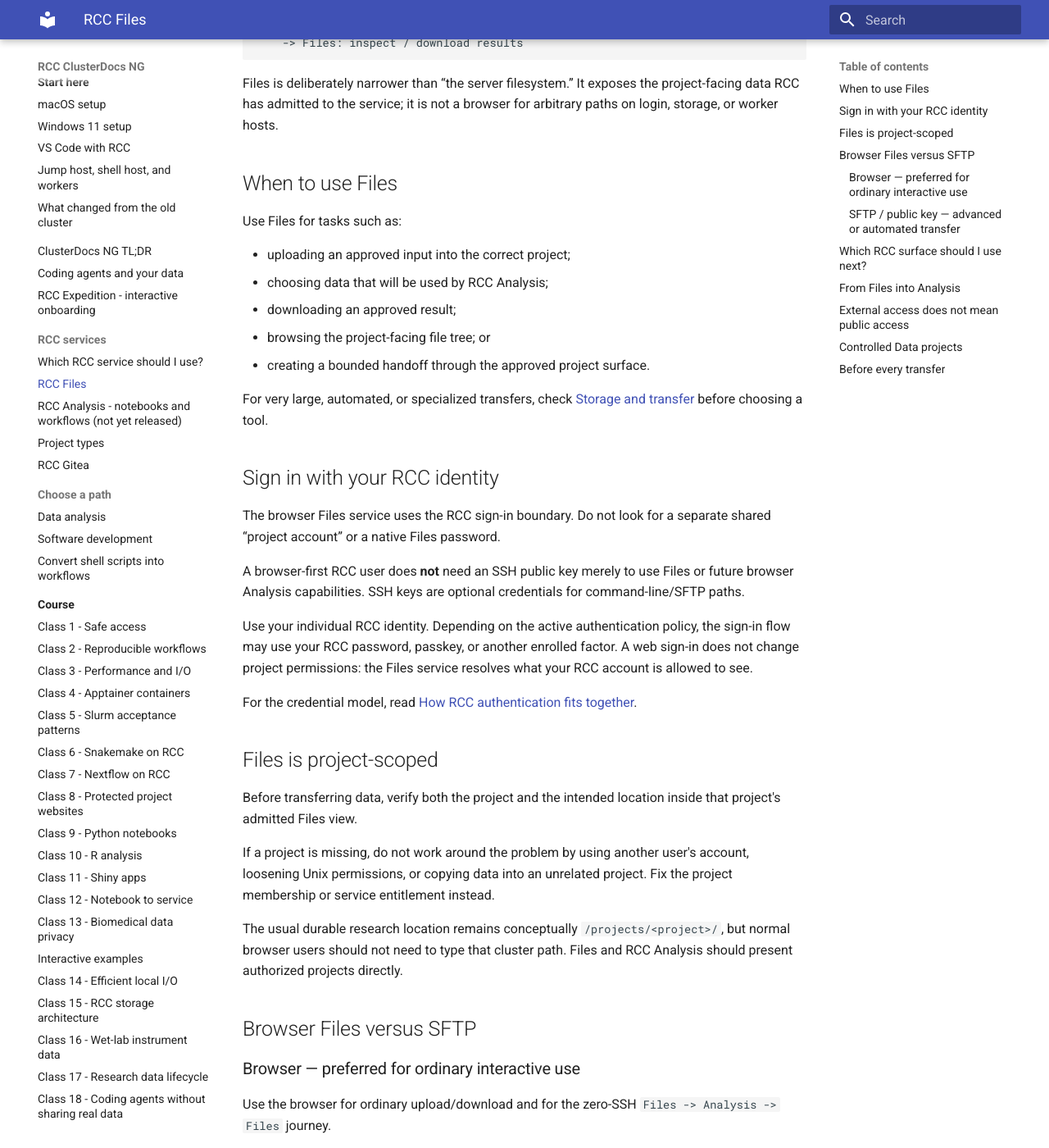
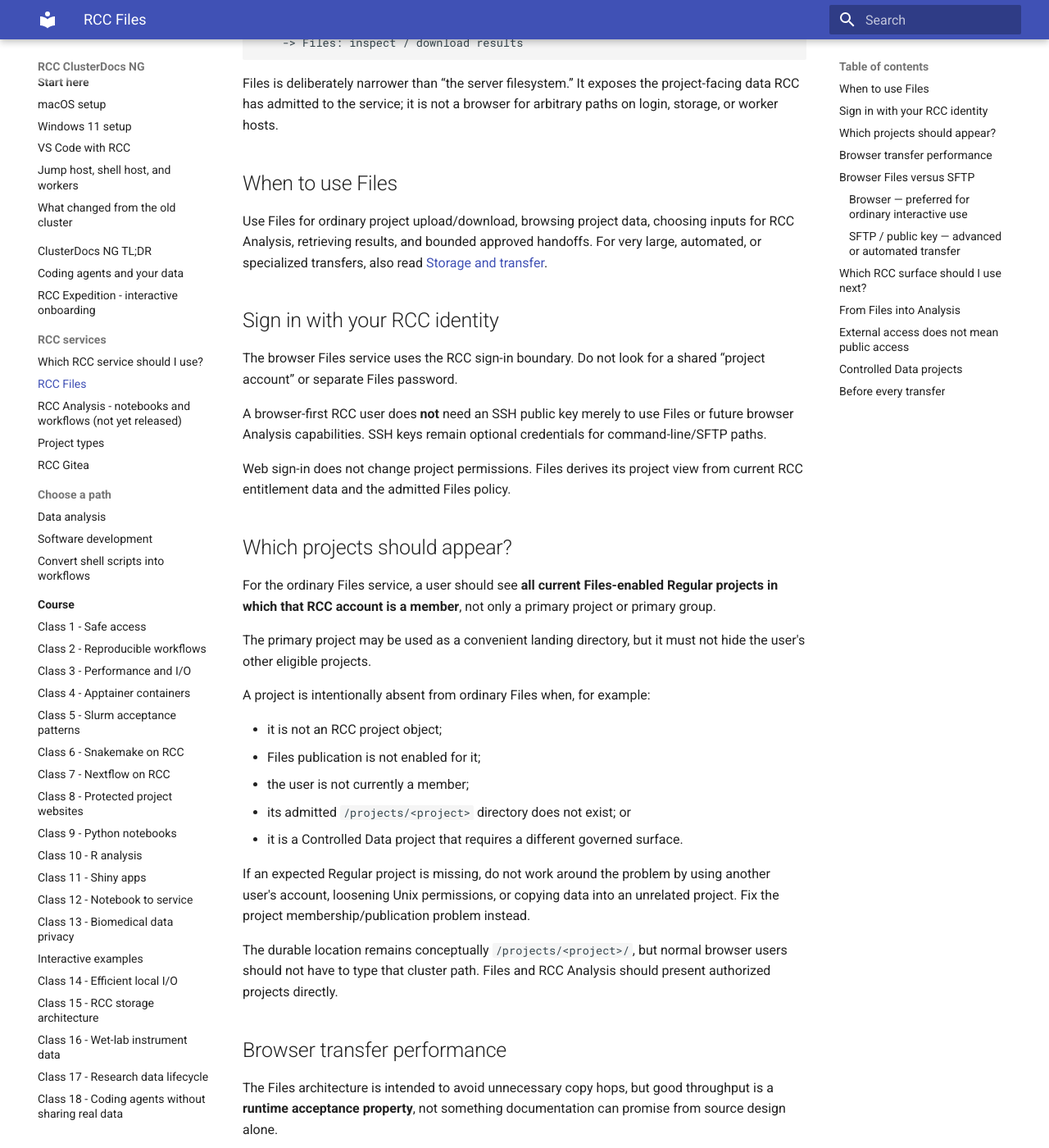
Before and after one commit to IKIM-Essen/ClusterDocs, an MkDocs documentation site: the page built from docs/concepts/rcc-files.md, in a window 1280 px wide and 1400 px high, scrolled down 252 px. Shown: the whole window at 82% size. Built offline with MkDocs 1.6.1 and Material for MkDocs 9.7.7, drawn with Linux system fonts in a browser that asks for light colours; some of the changed text lies outside the part shown.

Commit message:
docs: define Files project visibility and throughput acceptance

```diff
--- a/docs/concepts/rcc-files.md
+++ b/docs/concepts/rcc-files.md
@@ -15,46 +15,67 @@
 
 ## When to use Files
 
-Use Files for tasks such as:
-
-- uploading an approved input into the correct project;
-- choosing data that will be used by RCC Analysis;
-- downloading an approved result;
-- browsing the project-facing file tree; or
-- creating a bounded handoff through the approved project surface.
-
-For very large, automated, or specialized transfers, check
-[Storage and transfer](../reference/storage-transfer.md) before choosing a tool.
+Use Files for ordinary project upload/download, browsing project data, choosing
+inputs for RCC Analysis, retrieving results, and bounded approved handoffs.
+For very large, automated, or specialized transfers, also read
+[Storage and transfer](../reference/storage-transfer.md).
 
 ## Sign in with your RCC identity
 
 The browser Files service uses the RCC sign-in boundary. Do not look for a
-separate shared “project account” or a native Files password.
+shared “project account” or separate Files password.
 
 A browser-first RCC user does **not** need an SSH public key merely to use Files
-or future browser Analysis capabilities. SSH keys are optional credentials for
-command-line/SFTP paths.
+or future browser Analysis capabilities. SSH keys remain optional credentials
+for command-line/SFTP paths.
 
-Use your individual RCC identity. Depending on the active authentication policy,
-the sign-in flow may use your RCC password, passkey, or another enrolled factor.
-A web sign-in does not change project permissions: the Files service resolves
-what your RCC account is allowed to see.
+Web sign-in does not change project permissions. Files derives its project view
+from current RCC entitlement data and the admitted Files policy.
 
-For the credential model, read
-[How RCC authentication fits together](../reference/authentication-lifecycle.md).
+## Which projects should appear?
 
-## Files is project-scoped
+For the ordinary Files service, a user should see **all current Files-enabled
+Regular projects in which that RCC account is a member**, not only a primary
+project or primary group.
 
-Before transferring data, verify both the project and the intended location
-inside that project's admitted Files view.
+The primary project may be used as a convenient landing directory, but it must
+not hide the user's other eligible projects.
 
-If a project is missing, do not work around the problem by using another user's
-account, loosening Unix permissions, or copying data into an unrelated project.
-Fix the project membership or service entitlement instead.
+A project is intentionally absent from ordinary Files when, for example:
 
-The usual durable research location remains conceptually `/projects/<project>/`,
-but normal browser users should not need to type that cluster path. Files and
-RCC Analysis should present authorized projects directly.
+- it is not an RCC project object;
+- Files publication is not enabled for it;
+- the user is not currently a member;
+- its admitted `/projects/<project>` directory does not exist; or
+- it is a Controlled Data project that requires a different governed surface.
+
+If an expected Regular project is missing, do not work around the problem by
+using another user's account, loosening Unix permissions, or copying data into
+an unrelated project. Fix the project membership/publication problem instead.
+
+The durable location remains conceptually `/projects/<project>/`, but normal
+browser users should not have to type that cluster path. Files and RCC Analysis
+should present authorized projects directly.
+
+## Browser transfer performance
+
+The Files architecture is intended to avoid unnecessary copy hops, but good
+throughput is a **runtime acceptance property**, not something documentation can
+promise from source design alone.
+
+Before broad browser-first rollout RCC should benchmark the deployed path with:
+
+- a multi-GiB browser upload and checksum verification;
+- a multi-GiB browser download and checksum verification;
+- a representative many-small-file workload;
+- at least two concurrent pilot users;
+- sustained throughput, retries/errors, and relevant gateway/Files service
+  resource use; and
+- a same-user/same-project comparison against an accepted native transfer route
+  such as SFTP.
+
+A substantial unexplained browser penalty is an RCC defect to investigate. The
+normal response should not be “use SSH instead.”
 
 ## Browser Files versus SFTP
 
@@ -67,9 +88,8 @@
 
 Use the approved SFTP/public-key route when scripting or automation is genuinely
 more appropriate. This route needs a suitable public key and remains separate
-from the browser-first identity path.
-
-An SFTP login is a transfer session, not a general interactive shell.
+from the browser-first identity path. An SFTP login is a transfer session, not a
+general interactive shell.
 
 ## Which RCC surface should I use next?
 
@@ -78,20 +98,24 @@
 | Upload/download or browse project files | **Files** |
 | Explore data interactively | **RCC Analysis -> Notebook when released** |
 | Run a repeatable/scalable analysis | **RCC Analysis -> Workflow when released** |
-| Advanced development / command-line work | **SSH / VS Code** |
+| Advanced development / command-line work | **SSH / local VS Code** |
 | Direct scheduler work | **Slurm**, for users who need the advanced path |
 | Publish/archive data | Separately approved publication/archive route |
 
-The former “RCC Workbench” concept is now treated as the underlying interactive
-session machinery behind Analysis Notebook mode, not a separate primary step in
-the normal researcher journey.
+The former “RCC Workbench” concept is now the underlying interactive session
+machinery behind Analysis Notebook mode, not a separate primary step in the
+normal researcher journey.
 
 ## From Files into Analysis
 
-The future browser integration may allow a researcher to select one or more
-project objects in Files and continue into RCC Analysis with that project/data
-context. Such a deep link is navigation only: Analysis must re-check project and
-workflow authorization server-side.
+Future browser integration may carry selected project/data context from Files
+into RCC Analysis. Such a deep link is navigation only: Analysis must re-check
+current project and workflow authorization server-side.
+
+For a user with exactly one eligible Analysis project, the product should use it
+implicitly rather than require the user to type or select the only possible
+project. With multiple projects, the user chooses from a server-generated list.
+Navigation never grants new authority.
 
 Results should return to the same project and be reachable again from Files.
 RCC Analysis should not create a disconnected private result store.
@@ -100,8 +124,6 @@
 
 A Files service reachable from outside a local network still requires an
 approved RCC identity and project authorization. It is not a public file share.
-Additional authentication may be required for an external session.
-
 Do not interpret “I can reach the Files page” as authorization to disclose
 biomedical or confidential data to another person.
 
@@ -120,13 +142,6 @@
 
 ## Before every transfer
 
-Check:
-
-- correct RCC identity;
-- correct project;
-- correct destination/source;
-- whether the project's governance allows the transfer;
-- whether the recipient is authorized; and
-- whether the transfer route is released for this data class.
-
-For sharing decisions, read [How to share data safely](../reference/data-sharing.md).
+Check the correct RCC identity, project, source/destination, governance,
+recipient authorization, data class, and released transfer route. For sharing
+decisions, read [How to share data safely](../reference/data-sharing.md).
```
